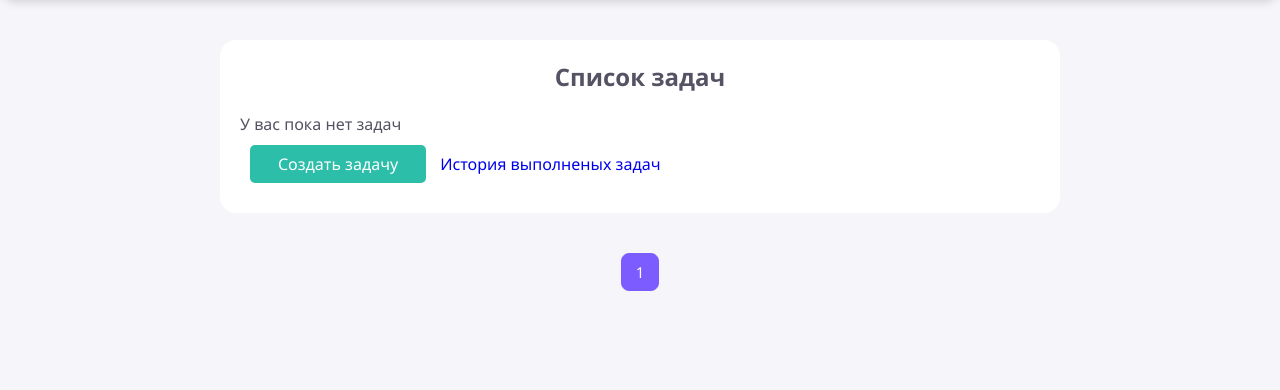
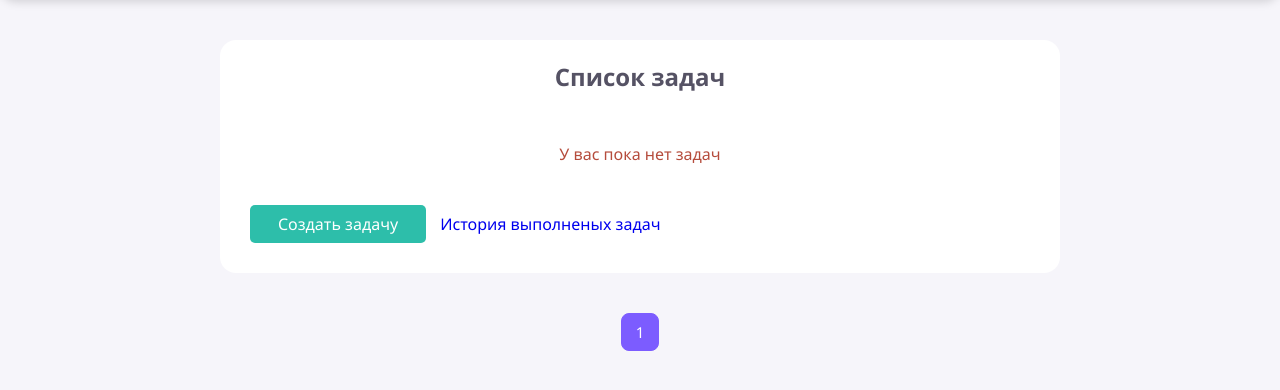
Before and after one commit to egoruxa27/Evolve, a Django app: page /tasks/ in a window 1280 px wide. Shown: the part 80-470 px from the top of the page. Run offline with Django 5.2, Linux system fonts and the light colour scheme; the visitor is signed in with stand-in values (Sample User, id 1); data that the repository does not hold is empty.

Commit message:
style: complete aplication styling

```diff
--- a/static/css/tasks.css
+++ b/static/css/tasks.css
@@ -79,6 +79,7 @@
     padding: 12px;
 
     text-align: center;
+    font-size: 15px;
 
     border: none;
     border-radius: 12px;
@@ -87,6 +88,15 @@
 
     cursor: pointer;
 
+}
+
+.tasks-empty {
+    padding: 30px 20px;
+
+    text-align: center;
+
+    color: rgb(181, 76, 60);
+    font-size: 16px;
 }
 
 .task-pagination {
--- a/templates/tasks/task_list.html
+++ b/templates/tasks/task_list.html
@@ -42,19 +42,19 @@
             </li>
 
         {% empty %}
-        <li>У вас пока нет{% if is_history %} выполненых {% endif %} задач</li>
+        <li class='tasks-empty'>У вас пока нет{% if is_history %} выполненых {% endif %} задач</li>
         {% endfor %}
     </ul>
 
-    <a href="{% url 'tasks:create' %}" class='task-create'>Создать задачу</a>
     {% if is_history %}
     <a href="{% url 'tasks:list' %}">Список задач</a>
     {% else %}
+    <a href="{% url 'tasks:create' %}" class='task-create'>Создать задачу</a>
     <a href="{% url 'tasks:history' %}">История выполненых задач</a>
     {% endif %}
 </div>
 
-{% comment %} TO DO CSS class-pagination and make a normal html{% endcomment %}
+
 <div class="task-pagination">
 
     {% if page_obj.has_previous %}
```
Also changed, not shown: templates/users/change_password.html (+13 -5 lines), templates/users/change_profile.html (+12 -4 lines), templates/users/profile.html (+10 -2 lines).
